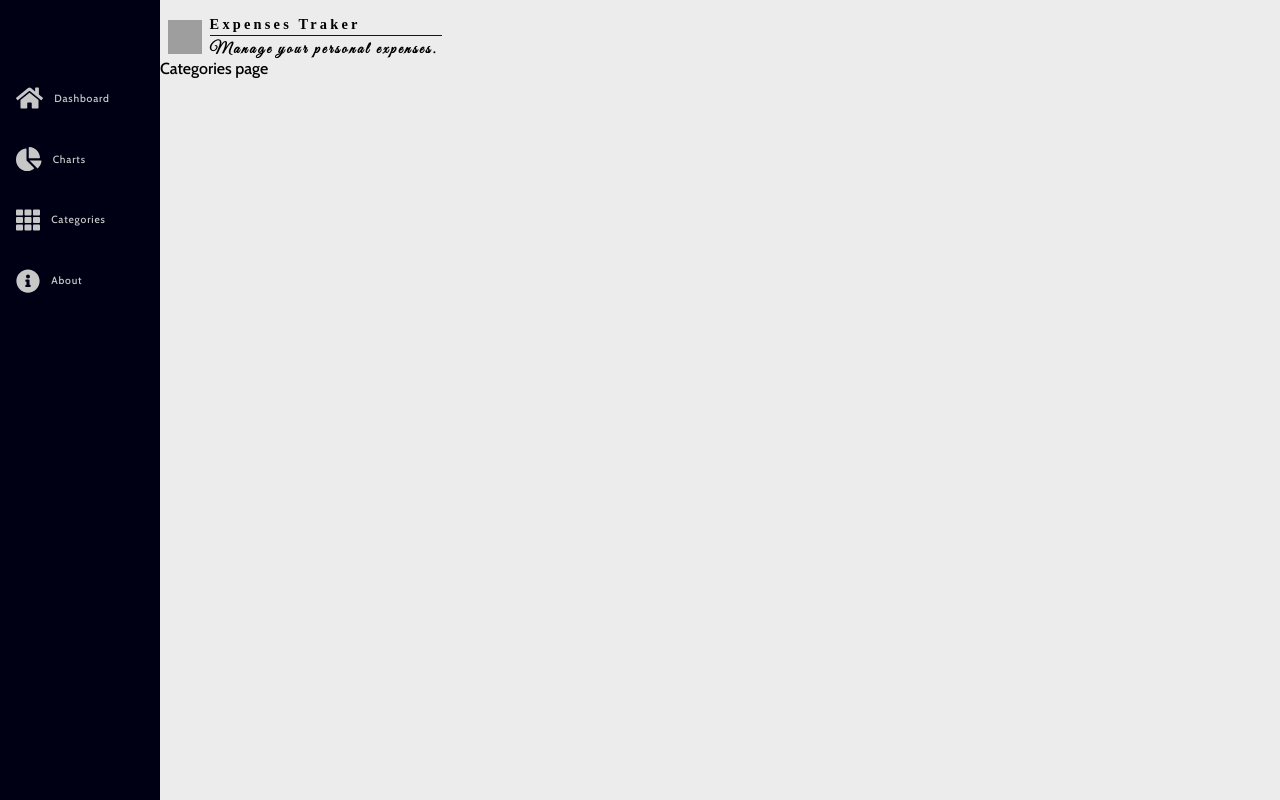
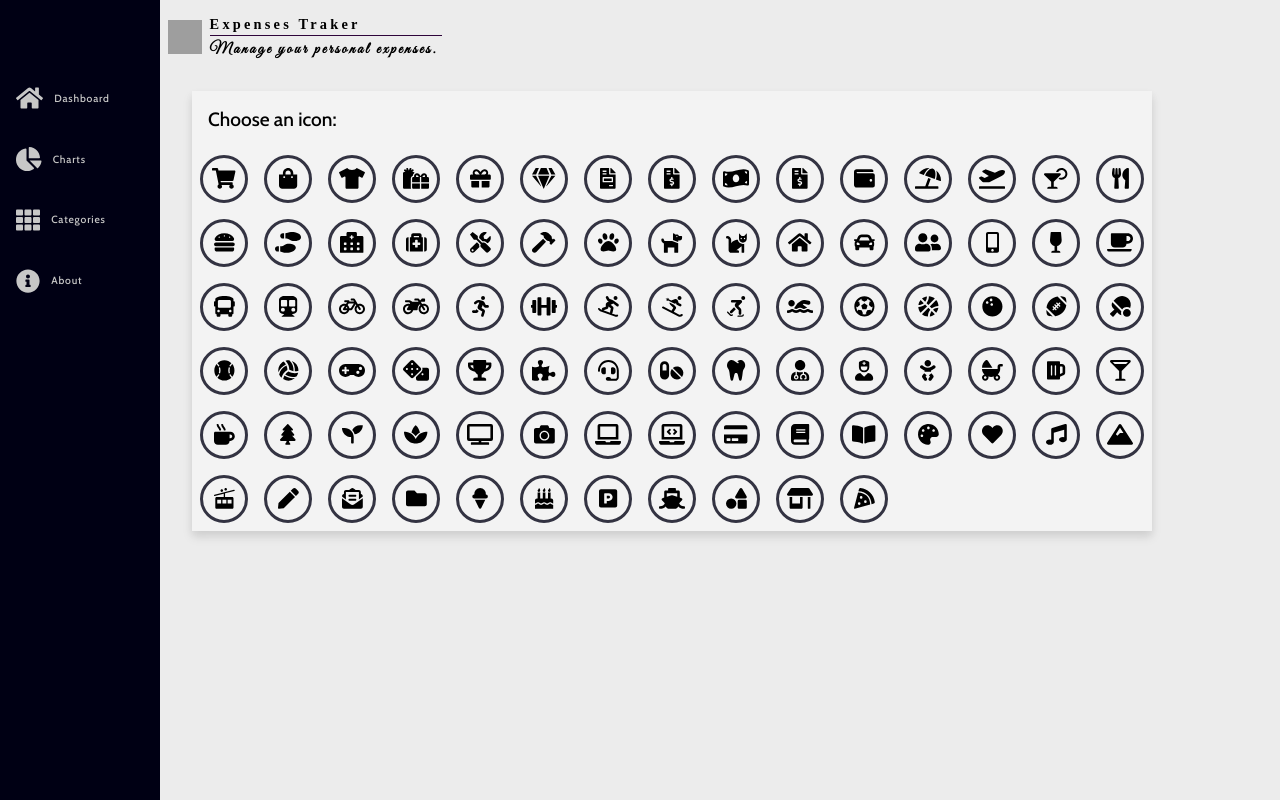
Before and after one commit to madabuga/expenses-tracker-app, a React (Create React App) app in the folder client/: page /categories in a window 1280 px wide. Built offline with nearby package versions, Linux system fonts and the light colour scheme; grey boxes are pictures that could not be loaded; a web font is replaced by a local one.

Commit message:
Added a container with icons in Categories Page

```diff
--- a/client/src/components/navbar/Navbar.jsx
+++ b/client/src/components/navbar/Navbar.jsx
@@ -6,10 +6,6 @@ import * as icons from '@fortawesome/free-solid-svg-icons';
 import "./Navbar.css";
 
 import { NAVBAR_ITEMS } from '../../constants/navbar.js';
-// import { Dashboard } from "./pages/dashboard/Dashboard";
-// import { Charts } from './pages/charts/Charts';
-// import { Categories } from './pages/categories/Categories';
-// import { About } from './pages/about/About';
 
 
 class Navbar extends Component {
--- a/client/src/constants/categories.js
+++ b/client/src/constants/categories.js
@@ -78,7 +78,7 @@ export const CATEGORY_ICONS = [
         iconName: "faCar"
     },
     {
-        iconName: "faUserFriend"
+        iconName: "faUserFriends"
     },
     {
         iconName: "faMobileAlt"
@@ -99,7 +99,7 @@ export const CATEGORY_ICONS = [
         iconName: "faBicycle"
     },
     {
-        iconName: "faMotocycle"
+        iconName: "faMotorcycle"
     },
     {
         iconName: "faRunning"
@@ -138,7 +138,7 @@ export const CATEGORY_ICONS = [
         iconName: "faBaseballBall"
     },
     {
-        iconName: "faVolleyBallBall"
+        iconName: "faVolleyballBall"
     },
     {
         iconName: "faGamepad"
--- a/client/src/pages/categories/Categories.css
+++ b/client/src/pages/categories/Categories.css
@@ -1,3 +1,46 @@
+* {
+    padding: 0;
+    margin: 0;
+    box-sizing: border-box;
+}
+
 .categories-page {
+    width: 60rem;
+    margin: 2rem;
+}
+
+.choose-icon-container {
+    background-color: rgb(243, 243, 243);
+    box-shadow: 0 4px 8px 0 rgba(0, 0, 0, 0.048), 0 6px 10px 0 rgba(0, 0, 0, 0.096);
+}
+
+.icons-container {
     display: flex;
+    flex-wrap: wrap;
 }
+
+.choose-icon-p-title {
+    font-size: 1.2rem;
+    padding: 1rem;
+}
+
+.category-icon-container {
+    margin: 0.5rem;
+    border: 3px solid rgba(0, 0, 20, 0.788);
+    height: 3rem;
+    width: 3rem;
+    display: flex;
+    justify-content: center;
+    align-items: center;
+    border-radius: 50%;
+    cursor: pointer;
+}
+
+.category-icon-container:hover {
+    background-color: rgb(42, 45, 56);
+    color: rgb(233, 233, 233);
+}
+
+.category-icon {
+    font-size: 1.3rem;
+}
--- a/client/src/pages/categories/Categories.jsx
+++ b/client/src/pages/categories/Categories.jsx
@@ -1,4 +1,7 @@
 import React, { Component } from 'react';
+import { CATEGORY_ICONS } from '../../constants/categories.js';
+import { FontAwesomeIcon } from '@fortawesome/react-fontawesome';
+import * as icons from '@fortawesome/free-solid-svg-icons';
 
 import "./Categories.css";
 
@@ -9,7 +12,24 @@ class Categories extends Component {
     render() {
         return (
             <div className="categories-page">
-                Categories page
+                <div className="choose-icon-container">
+                    <p className="choose-icon-p-title">Choose an icon:</p>
+                    <div className="icons-container">
+                        {
+                            CATEGORY_ICONS.map((icon, index) => {
+                                return (
+                                    <div
+                                        key={index + icon.iconName}
+                                        className="category-icon-container">
+                                        <FontAwesomeIcon
+                                            className="category-icon"
+                                            icon={icons[icon.iconName]} />
+                                    </div>
+                                )
+                            })
+                        }
+                    </div>
+                </div>
             </div>
         )
     }
```
